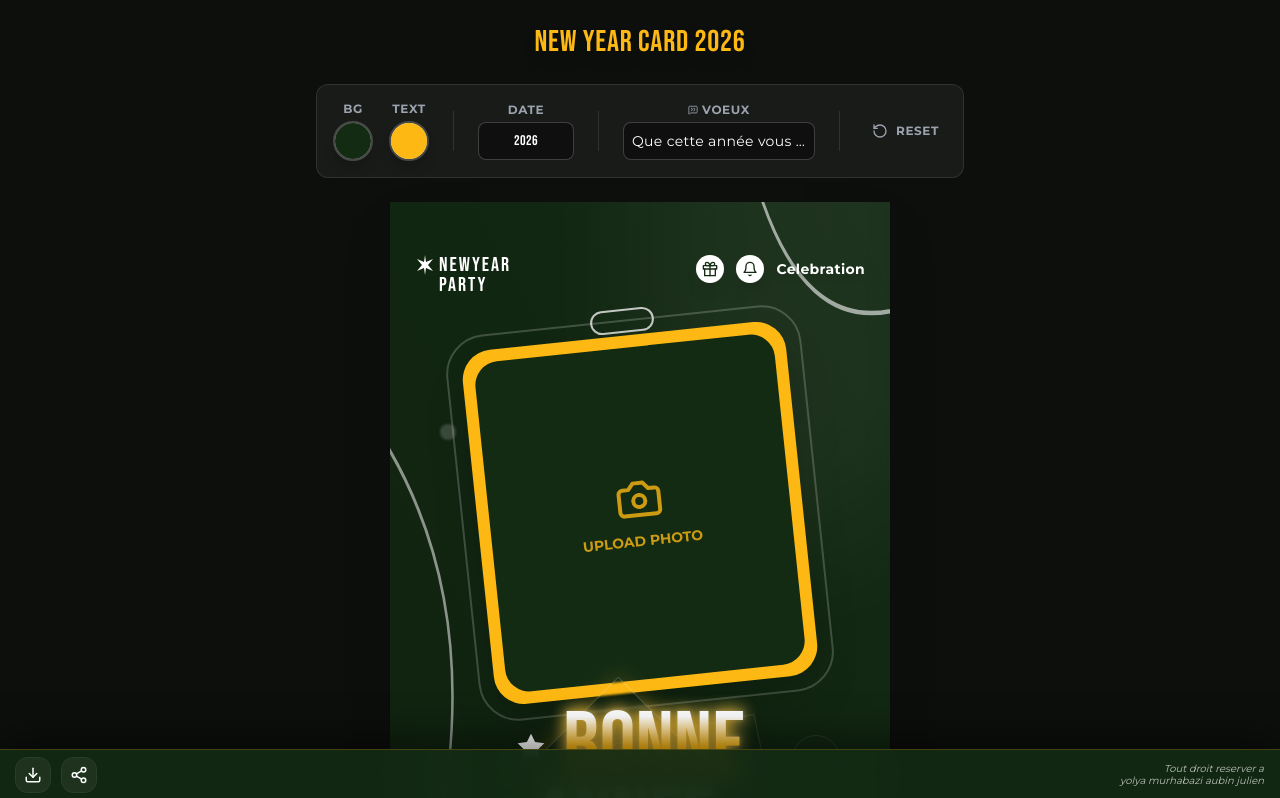
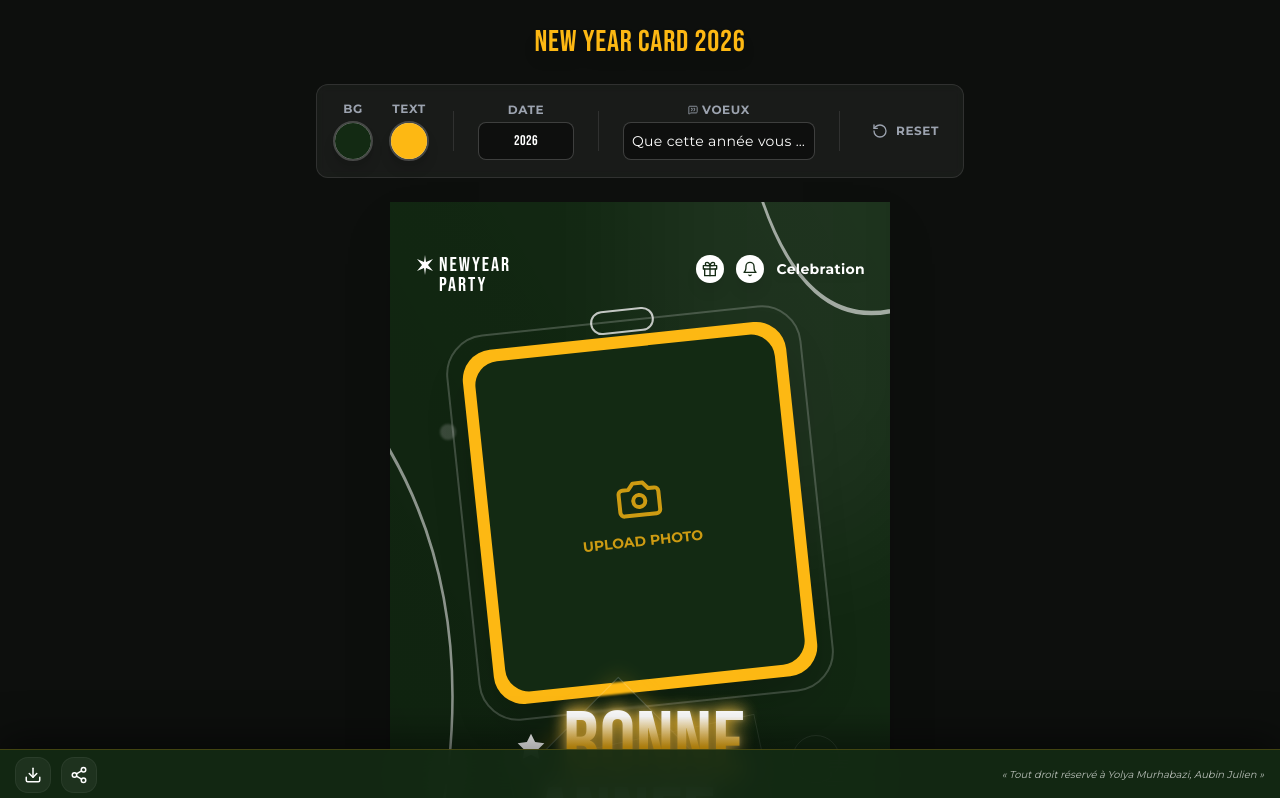
Before and after one commit to yolyamurhabazi/nouvelancard, a React (Vite) app: page / in a window 1280 px wide. Shown: the top 798 px of the page. Built offline with nearby package versions, Linux system fonts and the light colour scheme.

Commit message:
feat: Improve signature text formatting
Update the signature text to use proper French quotation marks and capitalization for names, enhancing clarity and correctness.

```diff
--- a/App.tsx
+++ b/App.tsx
@@ -374,7 +374,7 @@ function App() {
 
         {/* Signature */}
         <div className="text-[10px] text-white italic opacity-70 text-right font-montserrat leading-tight max-w-[60%]">
-           Tout droit reserver a<br/>yolya murhabazi aubin julien
+           « Tout droit réservé à Yolya Murhabazi, Aubin Julien »
         </div>
       </div>
 
```
